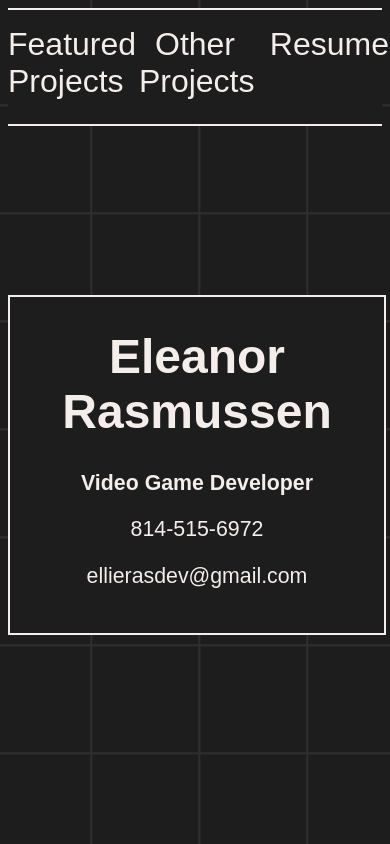
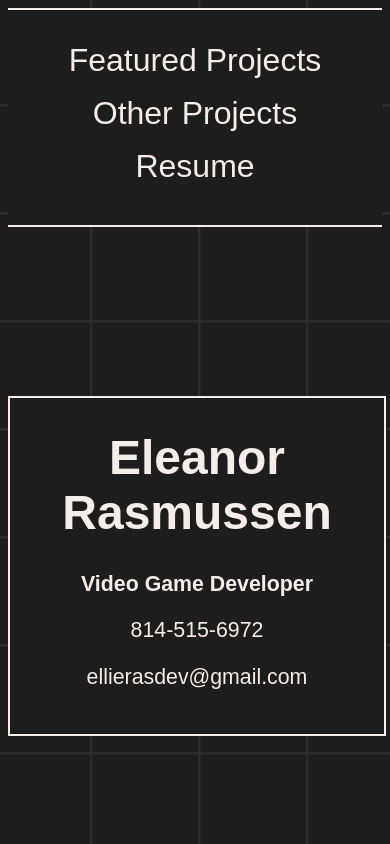
Before and after one commit to EllieRasmussen/EllieRasmussen.github.io, a plain HTML site: page index.html in a window 390 px wide. Shown: the top 844 px of the page. Drawn offline with Linux system fonts and the light colour scheme.

Commit message:
updated nav for mobile

```diff
--- a/styles/home.css
+++ b/styles/home.css
@@ -235,7 +235,7 @@ body{
     }
 }
 
-@media (max-width: 1024px){
+@media (max-width: 1000px){
     .name-plate{
         margin-top: 20vh;
     }
@@ -259,6 +259,16 @@ body{
 
     .project h2{
         font-size: 20px;
+    }
+
+    .nav{
+        display: block;
+    }
+
+    .nav div{
+        width: 100%;
+        margin-bottom: 0.5em;
+        margin-top: 0.5em;
     }
 }
 
```
